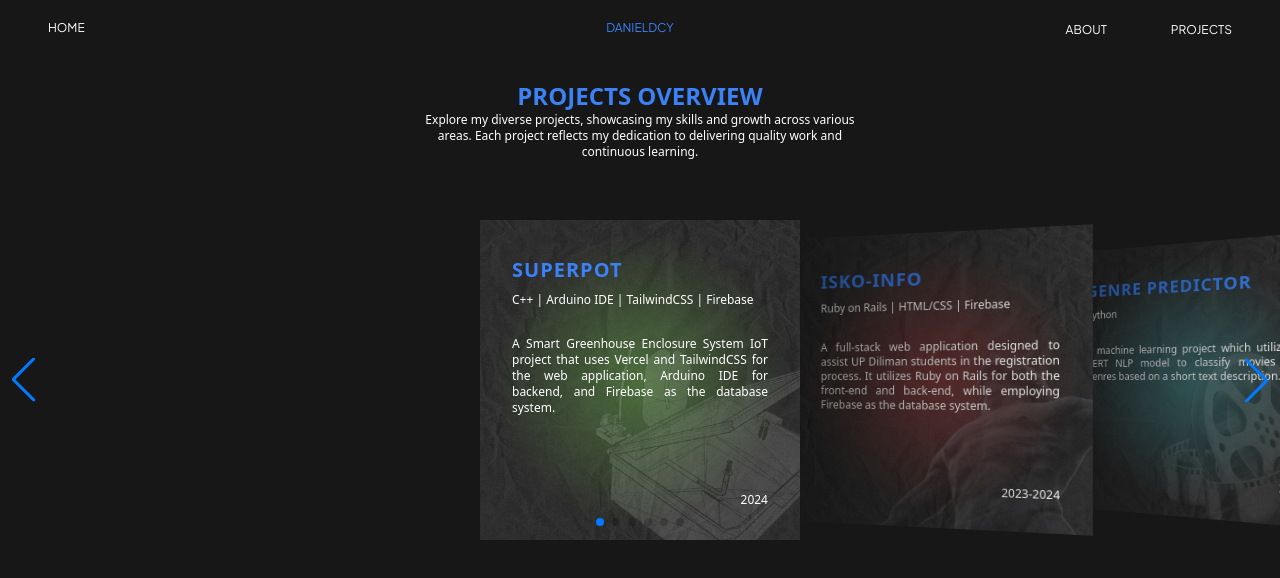
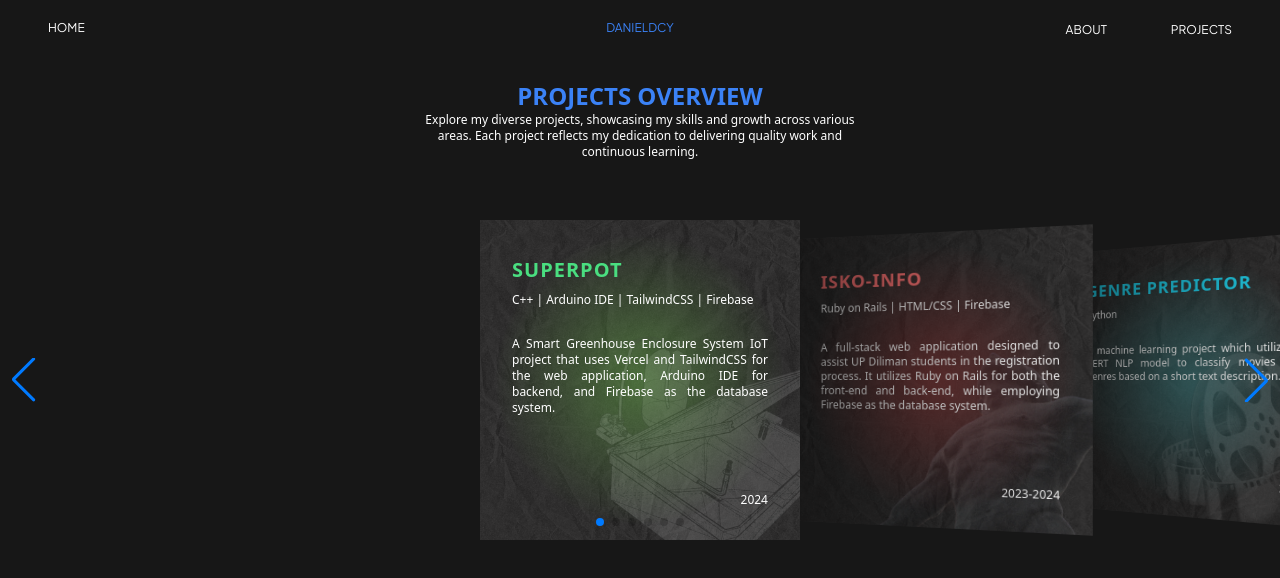
Before and after one commit to JamesDDcy/portfolio_JamesDcy, an Angular app: page /projects in a window 1280 px wide. Shown: the top 578 px of the page. Built offline with nearby package versions, Linux system fonts and the light colour scheme.

Commit message:
style: added project title colors

```diff
--- a/src/app/projects/projects/projects.component.css
+++ b/src/app/projects/projects/projects.component.css
@@ -28,3 +28,54 @@ swiper-slide {
 .swiper-slide-active .slide-image:hover {
     transform: scale(1.1);
 }
+
+/* Swiper Title colors */
+.text-green {
+    color: rgb(74 222 128);
+    /* Tailwind's green-400 color */
+}
+
+.text-green:hover {
+    color: rgb(22 163 74);
+    /* Tailwind's green-600 color */
+}
+
+.text-cyan {
+    color: rgb(34 211 238);
+    /* Tailwind's cyan-400 color */
+}
+
+.text-cyan:hover {
+    color: rgb(8 145 178);
+    /* Tailwind's cyan-600 color */
+}
+
+.text-red {
+    color: rgb(248 113 113);
+    /* Tailwind's red-400 color */
+}
+
+.text-red:hover {
+    color: rgb(220 38 38);
+    /* Tailwind's red-600 color */
+}
+
+.text-amber {
+    color: rgb(251 191 36);
+    /* Tailwind's amber-400 color */
+}
+
+.text-amber:hover {
+    color: rgb(217 119 6);
+    /* Tailwind's amber-600 color */
+}
+
+.text-fuchsia {
+    color: rgb(232 121 249);
+    /* Tailwind's fuchsia-400 color */
+}
+
+.text-fuchsia:hover {
+    color: rgb(192 38 211);
+    /* Tailwind's fuchsia-600 color */
+}
--- a/src/app/projects/projects/projects.component.html
+++ b/src/app/projects/projects/projects.component.html
@@ -27,8 +27,8 @@
                         <img [src]="project.image" class="slide-image relative z-0" />
                         <div
                             class="absolute top-0 left-0 w-full flex flex-col items-center lg:items-start justify-center cursor-pointer">
-                            <div
-                                class="relative z-10 font-bold text-xl tracking-wider lg:px-8 pt-9 text-blue-500 hover:text-blue-600 transition duration-500">
+                            <div class="relative z-10 font-bold text-xl tracking-wider lg:px-8 pt-9 transition duration-500"
+                                [ngClass]="project.textColor">
                                 {{ project.title }}
                             </div>
                             <div
--- a/src/app/projects/projects/projects.component.ts
+++ b/src/app/projects/projects/projects.component.ts
@@ -9,7 +9,6 @@ interface Project {
   year: string;
   image: string;
   textColor: string;
-  hoverColor: string;
 }
 
 @Component({
@@ -32,8 +31,7 @@ export class ProjectsComponent {
       description: 'A Smart Greenhouse Enclosure System IoT project that uses Vercel and TailwindCSS for the web application, Arduino IDE for backend, and Firebase as the database system.',
       year: '2024',
       image: 'assets/images/superPot.png',
-      textColor: 'text-green-400',
-      hoverColor: 'hover:text-green-600'
+      textColor: 'text-green',
     },
     {
       title: 'ISKO-INFO',
@@ -41,8 +39,7 @@ export class ProjectsComponent {
       description: 'A full-stack web application designed to assist UP Diliman students in the registration process. It utilizes Ruby on Rails for both the front-end and back-end, while employing Firebase as the database system.',
       year: '2023-2024',
       image: 'assets/images/iskoInfo.png',
-      textColor: 'text-red-400',
-      hoverColor: 'hover:text-red-600'
+      textColor: 'text-red',
     },
     {
       title: 'GENRE PREDICTOR',
@@ -50,8 +47,7 @@ export class ProjectsComponent {
       description: 'A machine learning project which utilizes a BERT NLP model to classify movies into genres based on a short text description.',
       year: '2024',
       image: 'assets/images/movieGenrePredictor.png',
-      textColor: 'text-cyan-400',
-      hoverColor: 'hover:text-cyan-600'
+      textColor: 'text-cyan',
     },
     {
       title: 'DATA SCIENCE',
@@ -59,8 +55,7 @@ export class ProjectsComponent {
       description: 'A Data Science project that employed Python for NLP to analyze Twitter data relating to the mis/disinformation about Cory Aquino`s presidency and the EDSA revolution in the context of the 2022 elections.',
       year: '2023',
       image: 'assets/images/dataScience.png',
-      textColor: 'text-amber-400',
-      hoverColor: 'hover:text-amber-600'
+      textColor: 'text-amber',
     },
     {
       title: 'BALL TOSS',
@@ -68,8 +63,7 @@ export class ProjectsComponent {
       description: 'A simple UI game developed using Pyret, a functional programming language.',
       year: '2021',
       image: 'assets/images/ballToss.png',
-      textColor: 'text-fuchsia-400',
-      hoverColor: 'hover:text-fuchsia-600'
+      textColor: 'text-fuchsia',
     },
     {
       title: 'TEST',
@@ -77,8 +71,7 @@ export class ProjectsComponent {
       description: 'TEST 123',
       year: '2021',
       image: 'assets/images/ballToss.png',
-      textColor: 'text-fuchsia-400',
-      hoverColor: 'hover:text-fuchsia-600'
+      textColor: 'text-fuchsia',
     }
   ];
 
```
